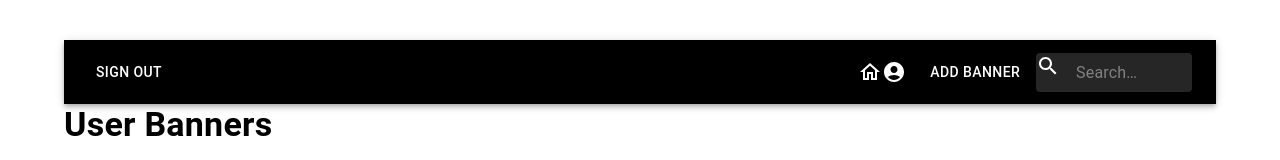
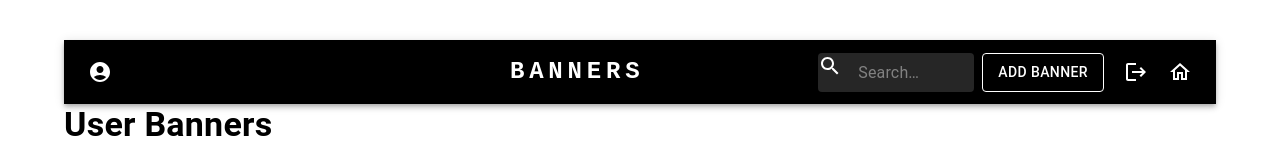
Before and after one commit to program-training/class-6-banner-front, a React (Vite) app: page /userBanners in a window 1280 px wide. Shown: the top 160 px of the page. Built offline with nearby package versions, Linux system fonts and the light colour scheme; no server answers.

Commit message:
css header

```diff
--- a/src/component/pages/UserBanner/Header.tsx
+++ b/src/component/pages/UserBanner/Header.tsx
@@ -1,9 +1,18 @@
-import {AppBar, Toolbar,Button, Stack,Typography,styled,InputBase,alpha,} from "@mui/material";
+import {
+  AppBar,
+  Toolbar,
+  Button,
+  Stack,
+  Typography,
+  styled,
+  InputBase,
+  alpha,
+} from "@mui/material";
 import HomeOutlinedIcon from "@mui/icons-material/HomeOutlined";
 import AccountCircleIcon from "@mui/icons-material/AccountCircle";
 import SearchIcon from "@mui/icons-material/Search";
 import { useNavigate } from "react-router-dom";
-
+import { Logout } from "@mui/icons-material";
 
 const Search = styled("div")(({ theme }) => ({
   position: "relative",
@@ -55,31 +64,65 @@ export default function Header() {
 
   return (
     <AppBar position="sticky" sx={{ backgroundColor: "black" }}>
-        <Toolbar>
-          <Stack sx={{ display: "flex", flexDirection: "row", alignItems: "center", flexGrow: 1 }}>
-            <Button onClick={handleSignOut} sx={{ color: "white" }}>
-              Sign Out
+      <Toolbar sx={{ display: "flex", justifyContent: "space-between" }}>
+        <Stack
+          sx={{
+            display: "flex",
+            flexDirection: "row",
+            alignItems: "center",
+            color: "white",
+            flexGrow: 1,
+          }}
+        >
+          <AccountCircleIcon />
+          <Typography variant="h6" sx={{ marginLeft: "0.5rem" }}>
+            {JSON.parse(userName!)}
+          </Typography>
+        </Stack>
+
+        <Typography
+          variant="h5"
+          noWrap
+          component="a"
+          href="#app-bar-with-responsive-menu"
+          sx={{
+            mr: 2,
+            display: { md: "flex" },
+            flexGrow: 1,
+            fontFamily: "monospace",
+            fontWeight: 700,
+            letterSpacing: ".3rem",
+            color: "inherit",
+            textDecoration: "none",
+            cursor: "pointer",
+            marginLeft: "15rem"
+          }}
+        >
+          BANNERS
+        </Typography>
+
+        <div style={{ display: "flex", justifyContent: "space-between" }}>
+          <Search sx={{ flexGrow: 1 }}>
+            <SearchIcon sx={{ color: "white" }} />
+            <InputBaseStyled placeholder="Search…" />
+          </Search>
+
+          <Button variant="outlined" onClick={handleAddBanner} style={{ borderColor: 'white', color: 'white',marginLeft: ".5rem" }}>ADD BANNER</Button>
+          <Stack
+            sx={{ display: "flex", flexDirection: "row", alignItems: "center" }}
+          >
+            <Button onClick={handleSignOut} sx={{ color: "white",borderColor: 'white' }}>
+              <Logout />
             </Button>
           </Stack>
-
-          <Stack sx={{ display: "flex", flexDirection: "row", alignItems: "center", marginX: 2 }}>
+          <Stack
+            sx={{ display: "flex", flexDirection: "row", alignItems: "center" }}
+          >
             <Stack direction="row" spacing={3}>
               <HomeOutlinedIcon onClick={homePage} sx={{ color: "white" }} />
             </Stack>
-
-            <Stack sx={{ display: "flex", flexDirection: "row", alignItems: "center", color: "white" }}>
-              <AccountCircleIcon />
-              <Typography variant="h6">{JSON.parse(userName!)}</Typography>
           </Stack>
-          </Stack>
-          <Button onClick={handleAddBanner} sx={{ color: "white" }}>
-            ADD BANNER
-          </Button>
-
-          <Search>
-            <SearchIcon sx={{ color: "white" }} />
-            <InputBaseStyled placeholder="Search…" />
-          </Search>
+        </div>
       </Toolbar>
     </AppBar>
   );
```
Lines whose indentation alone changed are shown as unchanged.
